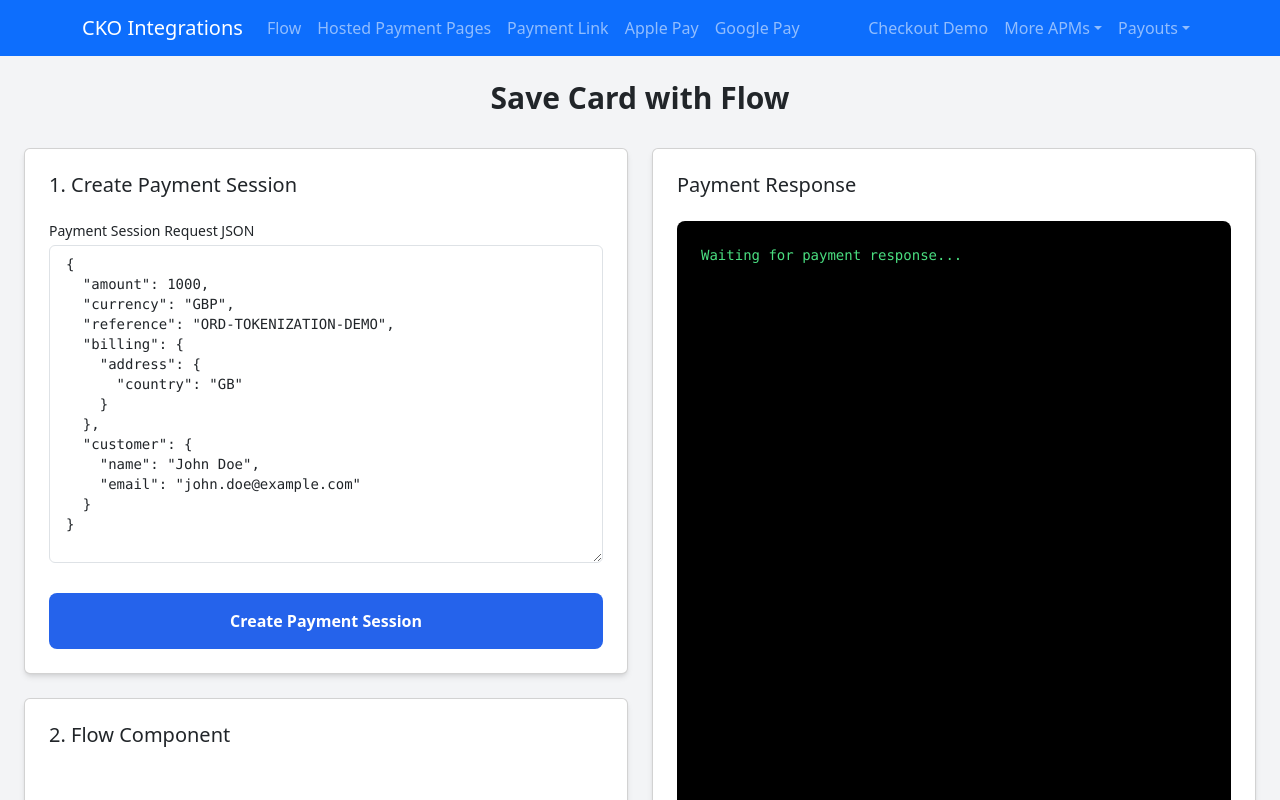
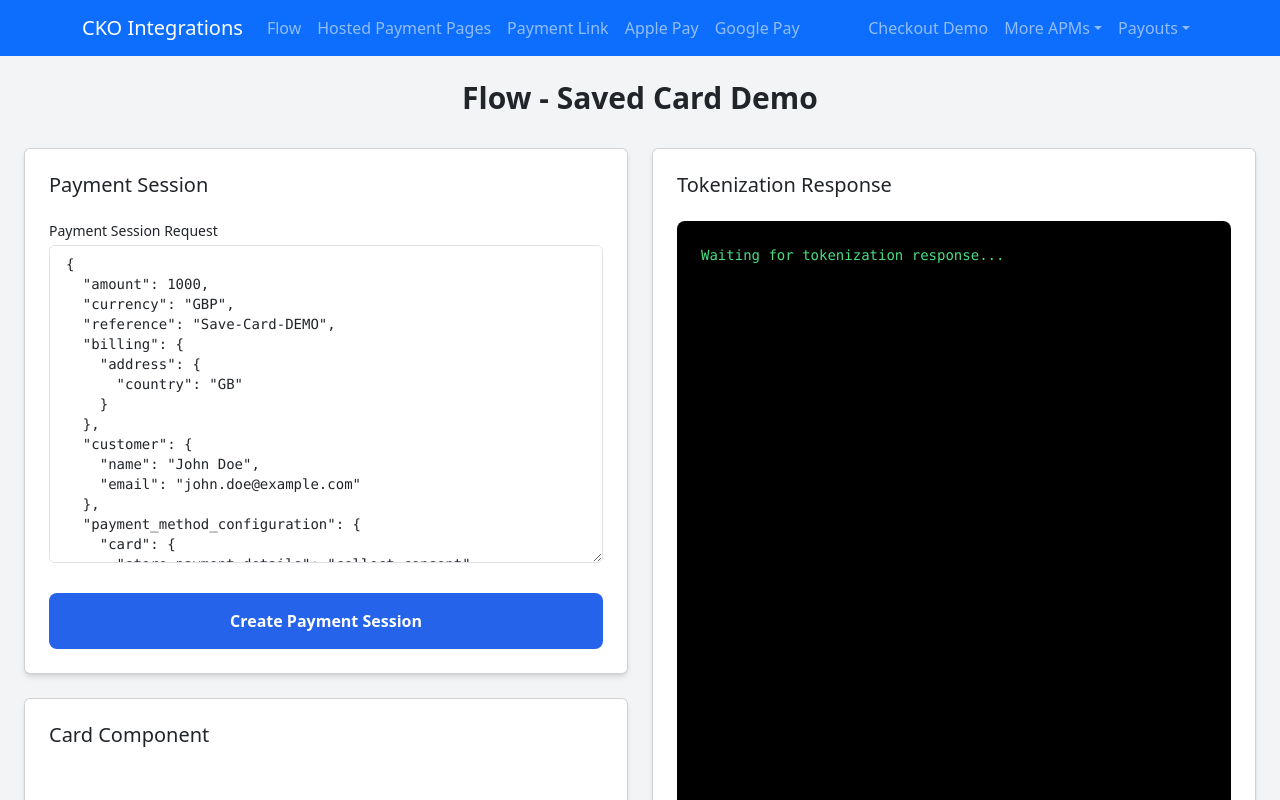
Before and after one commit to Mark-Reilly-Checkout/React-Flask-Project, a React (Create React App) app in the folder frontend/: page /flowSavedCard in a window 1280 px wide. Shown: the top 800 px of the page. Built offline with nearby package versions, Linux system fonts and the light colour scheme.

Commit message:
Adding Saved Card Demo

```diff
--- a/frontend/src/components/FlowCallbacks/FlowSavedCard.js
+++ b/frontend/src/components/FlowCallbacks/FlowSavedCard.js
@@ -3,12 +3,14 @@
 import axios from 'axios';
 import { loadCheckoutWebComponents } from '@checkout.com/checkout-web-components';
 import { toast } from 'react-toastify';
+import { useSearchParams, useNavigate} from "react-router-dom";
+
 
 // Default payload for creating the payment session
 const defaultSessionPayload = {
   amount: 1000,
   currency: "GBP",
-  reference: "ORD-TOKENIZATION-DEMO",
+  reference: "Save-Card-DEMO",
   billing: {
     address: {
       country: "GB"
@@ -17,17 +19,22 @@
   customer: {
     name: "John Doe",
     email: "john.doe@example.com"
+  },
+  payment_method_configuration:{
+    "card": {
+        "store_payment_details":"collect_consent"
+  }
 }
 };
 
 const FlowSavedCard = () => {
+    const navigate = useNavigate();
     const [loading, setLoading] = useState(false);
     const [paymentSession, setPaymentSession] = useState(null);
     const [tokenizationResponse, setTokenizationResponse] = useState(null);
     const API_BASE_URL = process.env.REACT_APP_BACKEND_URL || "";
 
-    // State for the JSON editor
-    const [sessionPayload, setSessionPayload] = useState(defaultSessionPayload);
+    // State for the JSON editor for easy testing
     const [jsonInput, setJsonInput] = useState(JSON.stringify(defaultSessionPayload, null, 2));
     const [jsonError, setJsonError] = useState(null);
 
@@ -51,7 +58,6 @@
     const createPaymentSession = async () => {
         setLoading(true);
         setPaymentSession(null);
-        setTokenizationResponse(null);
 
         if (jsonError) {
             toast.error("Cannot create session. Please fix the invalid JSON.");
@@ -60,63 +66,65 @@
         }
 
         try {
-            const response = await axios.post(`${API_BASE_URL}/api/create-payment-session`, sessionPayload);
+            // Clone the payload to avoid mutating state directly
+            const finalPayload = { ...sessionPayload };
+
+            // Add the processing_channel_id to the payload if it's provided
+            if (processingChannelId) {
+                finalPayload.processing_channel_id = processingChannelId;
+            }
+
+            const response = await axios.post(`${API_BASE_URL}/api/create-payment-session`, finalPayload);
+
             setPaymentSession(response.data);
-            toast.success("Payment session created. Card component will now load.");
+            toast.success("Payment session created successfully!");
+
         } catch (error) {
-            console.error("Payment Session Error:", error.response ? error.response.data : error.message);
-            toast.error('Error creating payment session.');
+            console.error("Payment Error:", error.response ? error.response.data : error.message);
+            toast.error('Error creating payment session: ' + (error.response?.data?.error || error.message));
         } finally {
             setLoading(false);
         }
     };
-
-    // Effect to initialize and mount the Card component
+    // Effect to initialize and mount the Card component once a session is created
     useEffect(() => {
             if (!paymentSession?.id) {
-            if (cardContainerRef.current) {
-                cardContainerRef.current.innerHTML = '';
-            }
-            cardComponentRef.current = null;
+                const flowContainer = document.getElementById('flow-container');
+                if (flowContainer) flowContainer.innerHTML = '';
                 return;
             }
 
-        const initializeCardComponent = async (session) => {
-            if (!cardContainerRef.current) {
-                // This check is now a safeguard, but less likely to fail with conditional rendering
-                toast.error("Card container element not found in the DOM.");
-                return;
-            }
-
+            const initializeFlow = async (session) => {
                 try {
-                const checkout = await loadCheckoutWebComponents({
+                    const cko = await loadCheckoutWebComponents({
                         paymentSession: session,
                         publicKey: 'pk_sbox_z6zxchef4pyoy3bziidwee4clm4',
                         environment: 'sandbox',
+                        onPaymentCompleted: (component, paymentResponse) => {
+                            toast.success(`Payment completed! ID: ${paymentResponse.id}`);
+                            navigate(`/success?cko-payment-id=${paymentResponse.id}`);
+                        },
+                        onError: (component, error) => {
+                            toast.error("Payment failed.");
+                            console.error("Flow Error:", error);
+                        }
                     });
 
-                const cardComponent = checkout.create('card', {
-                    showPayButton: false,
-                });
-
-                if (await cardComponent.isAvailable()) {
-                    cardComponent.mount(cardContainerRef.current);
-                    cardComponentRef.current = cardComponent;
-                } else {
-                    toast.error("Card component is not available.");
-                }
+                    const flow = cko.create('flow');
+                    flowComponentRef.current = flow;
+                    flow.mount('#flow-container');
 
                 } catch (err) {
                     console.error("Error loading Checkout Web Components:", err);
-                toast.error("Failed to load the card component.");
+                    toast.error("Failed to load payment component.");
                 }
             };
 
-        initializeCardComponent(paymentSession);
+            initializeFlow(paymentSession);
 
-    }, [paymentSession]);
+        }, [paymentSession, navigate]);
 
-    // Handler for the custom "Tokenize" button
+    // Handler for the custom "Tokenize" button, which tokenizes the card details
     const handleTokenize = async () => {
         if (!cardComponentRef.current) {
             toast.error("Card component is not initialized.");
@@ -125,6 +133,8 @@
         setLoading(true);
         setTokenizationResponse(null);
         try {
+            // The tokenize method validates and tokenizes the card details.
+            // The response will include whether the user consented to save the card.
             const { data } = await cardComponentRef.current.tokenize();
 
             setTokenizationResponse(data);
@@ -142,15 +152,15 @@
 
     return (
         <div className="min-h-screen bg-gray-100 p-6">
-            <h1 className="text-3xl font-bold text-center mb-8">Save Card with Flow</h1>
+            <h1 className="text-3xl font-bold text-center mb-8">Flow - Saved Card Demo</h1>
 
             <div className="grid grid-cols-1 md:grid-cols-2 gap-6">
-                {/* Left Panel: Actions */}
+                {/* Left Panel: Configuration and Actions */}
                 <div className="flex flex-col gap-6">
                     <Card className="p-6 rounded-xl shadow-md bg-white">
-                        <Card.Title className="text-xl font-semibold mb-4">1. Create Payment Session</Card.Title>
+                        <Card.Title className="text-xl font-semibold mb-4">Payment Session</Card.Title>
                         <div className="mb-4">
-                            <label className="block text-sm font-medium mb-1">Payment Session Request JSON</label>
+                            <label className="block text-sm font-medium mb-1">Payment Session Request</label>
                             <textarea
                                 value={jsonInput}
                                 onChange={handleJsonInputChange}
@@ -175,9 +185,9 @@
                     </Card>
 
                     <Card className="p-6 rounded-xl shadow-md bg-white">
-                        <Card.Title className="text-xl font-semibold mb-4">2. Flow Component</Card.Title>
+                        <Card.Title className="text-xl font-semibold mb-4">Card Component</Card.Title>
 
-                        {/* --- MODIFIED: Conditional rendering for the container --- */}
+                        {/* Container for the card component, rendered conditionally */}
                         {paymentSession ? (
                             <div ref={cardContainerRef} id="card-container" className="min-h-[150px]">
                                 {/* The card component will be mounted here by the useEffect hook */}
@@ -193,18 +203,18 @@
                             disabled={loading || !paymentSession}
                             className="mt-4 w-full bg-green-600 text-white font-semibold py-3 px-6 rounded-lg hover:bg-green-700 transition duration-300 disabled:opacity-50"
                         >
-                            {loading ? "Processing.." : "Payment with Saved Card"}
+                            {loading ? "Processing..." : "Tokenize"}
                         </button>
                     </Card>
                 </div>
 
                 {/* Right Panel: Tokenization Response */}
                 <Card className="p-6 rounded-xl shadow-md bg-white">
-                    <Card.Title className="text-xl font-semibold mb-4">Payment Response</Card.Title>
+                    <Card.Title className="text-xl font-semibold mb-4">Tokenization Response</Card.Title>
                     <div className="flex-1 bg-black text-green-400 font-mono text-sm p-4 rounded-lg overflow-auto h-96 whitespace-pre-wrap break-words">
                         {tokenizationResponse
                             ? JSON.stringify(tokenizationResponse, null, 2)
-                            : 'Waiting for payment response...'}
+                            : 'Waiting for tokenization response...'}
                     </div>
                 </Card>
             </div>
```
Lines whose indentation alone changed are shown as unchanged.
